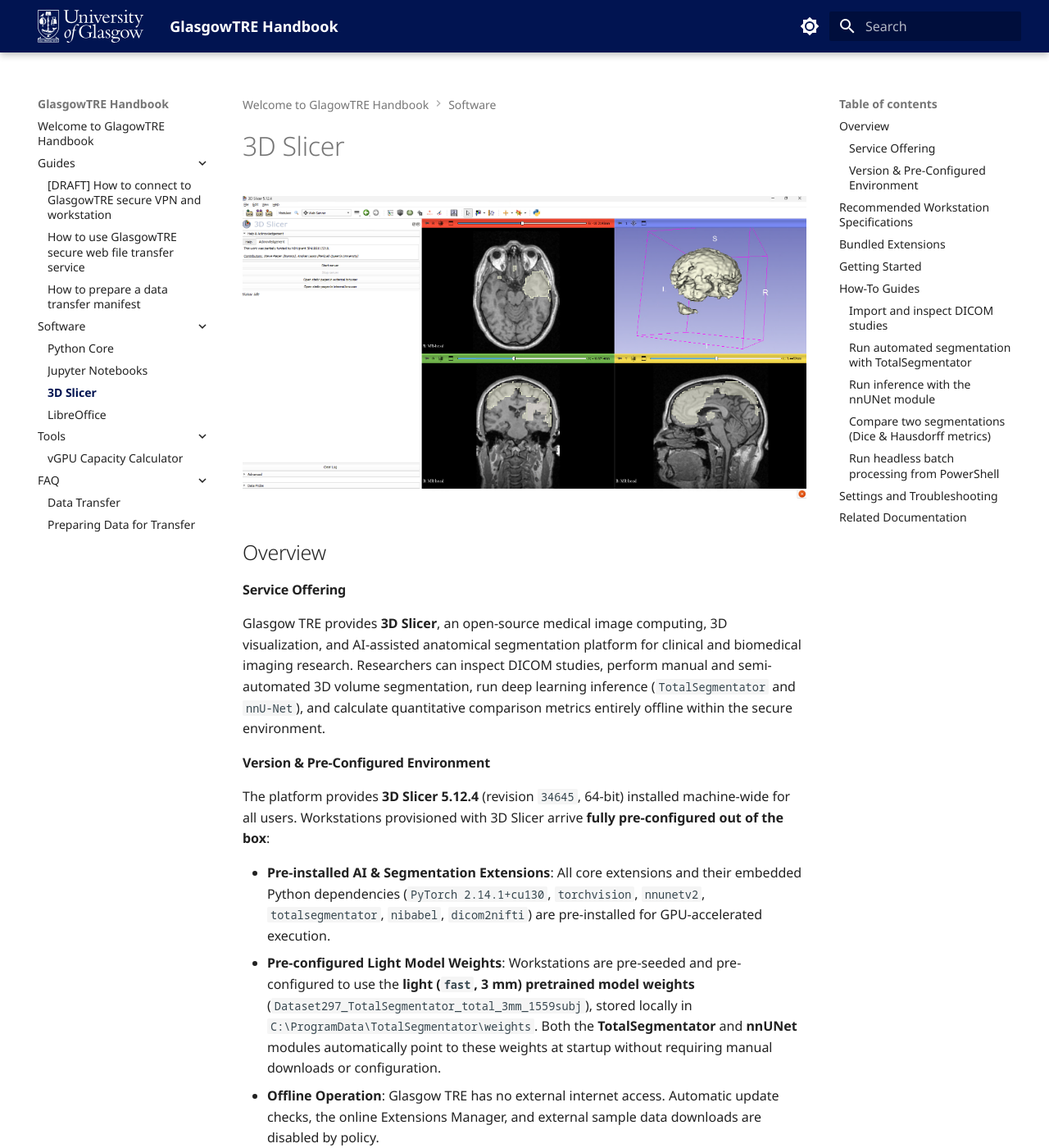
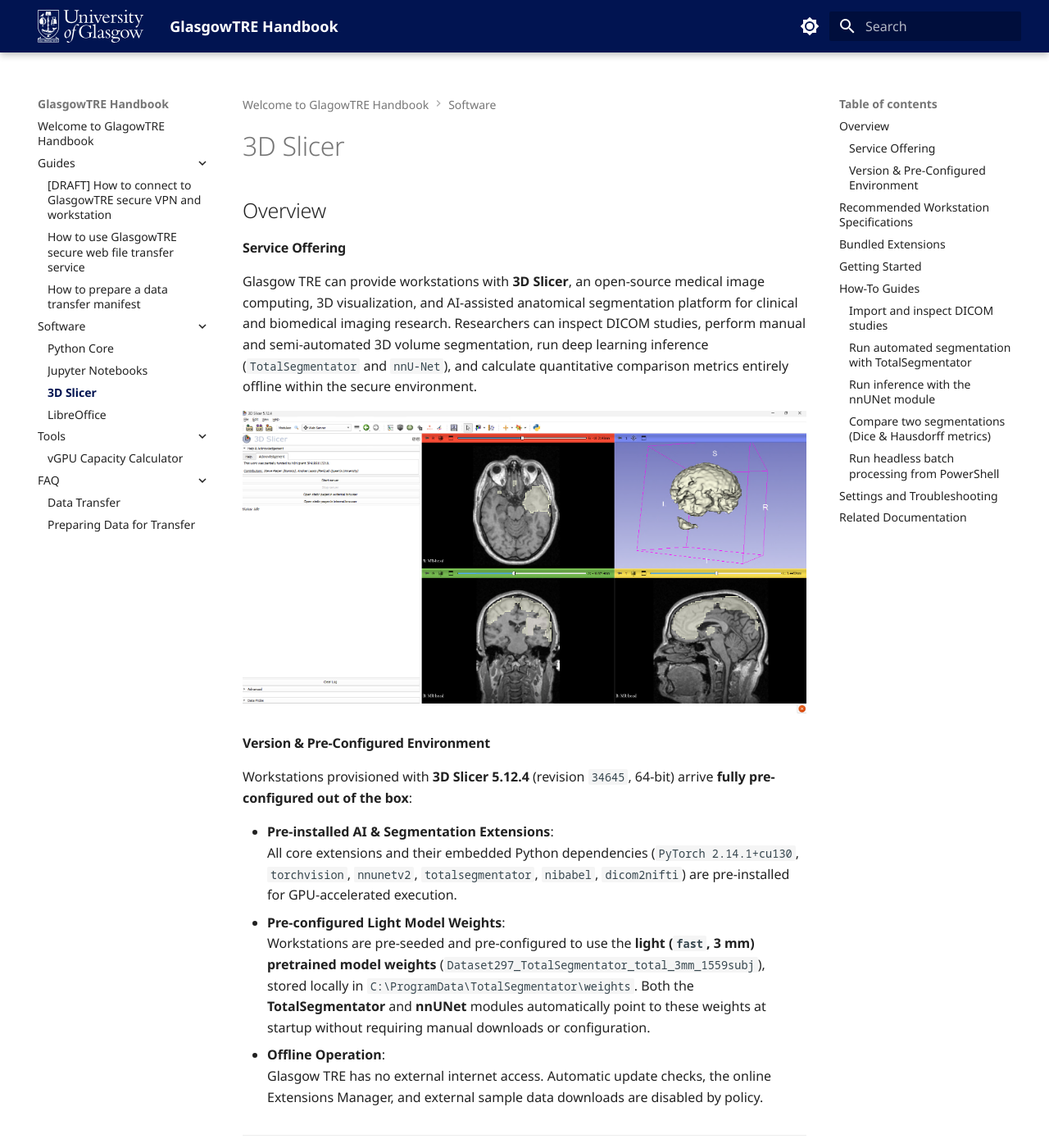
Before and after one commit to glasgowtre/glasgowtre.github.io, an MkDocs documentation site: the page built from docs/software/slicer.md, in a window 1280 px wide and 1400 px high. Shown: the whole window at 82% size. Built offline with MkDocs 1.6.1 and Material for MkDocs 9.7.7, drawn with Linux system fonts in a browser that asks for light colours; some of the changed text lies outside the part shown.

Commit message:
docs(software): refine 3D Slicer layout and add extension catalog links

```diff
--- a/Taskfile.yml
+++ b/Taskfile.yml
@@ -18,6 +18,8 @@
 
 tasks:
   proj/init:
+    aliases:
+      - init
     desc: Initialize the project
     cmds:
       - '{{.UV_BIN}} tool install {{.UV_WITHS}} {{.UV_TOOL_ID}} --force'
--- a/docs/software/slicer.md
+++ b/docs/software/slicer.md
@@ -4,21 +4,27 @@
 
 # 3D Slicer
 
-![3D Slicer](../images/3dslicer/3dslicer-1.png)
+
 
 ## Overview
 
 #### Service Offering
 
-Glasgow TRE provides **3D Slicer**, an open-source medical image computing, 3D visualization, and AI-assisted anatomical segmentation platform for clinical and biomedical imaging research. Researchers can inspect DICOM studies, perform manual and semi-automated 3D volume segmentation, run deep learning inference (`TotalSegmentator` and `nnU-Net`), and calculate quantitative comparison metrics entirely offline within the secure environment.
+Glasgow TRE can provide workstations with **3D Slicer**, an open-source medical image computing, 3D visualization, and AI-assisted anatomical segmentation platform for clinical and biomedical imaging research. Researchers can inspect DICOM studies, perform manual and semi-automated 3D volume segmentation, run deep learning inference (`TotalSegmentator` and `nnU-Net`), and calculate quantitative comparison metrics entirely offline within the secure environment.
+
+![3D Slicer](../images/3dslicer/3dslicer-1.png)
 
 #### Version & Pre-Configured Environment
 
-The platform provides **3D Slicer 5.12.4** (revision `34645`, 64-bit) installed machine-wide for all users. Workstations provisioned with 3D Slicer arrive **fully pre-configured out of the box**:
+Workstations provisioned with **3D Slicer 5.12.4** (revision `34645`, 64-bit) arrive **fully pre-configured out of the box**:
 
-- **Pre-installed AI & Segmentation Extensions**: All core extensions and their embedded Python dependencies (`PyTorch 2.14.1+cu130`, `torchvision`, `nnunetv2`, `totalsegmentator`, `nibabel`, `dicom2nifti`) are pre-installed for GPU-accelerated execution.
-- **Pre-configured Light Model Weights**: Workstations are pre-seeded and pre-configured to use the **light (`fast`, 3 mm) pretrained model weights** (`Dataset297_TotalSegmentator_total_3mm_1559subj`), stored locally in `C:\ProgramData\TotalSegmentator\weights`. Both the **TotalSegmentator** and **nnUNet** modules automatically point to these weights at startup without requiring manual downloads or configuration.
-- **Offline Operation**: Glasgow TRE has no external internet access. Automatic update checks, the online Extensions Manager, and external sample data downloads are disabled by policy.
+- **Pre-installed AI & Segmentation Extensions**:<br>
+    All core extensions and their embedded Python dependencies (`PyTorch 2.14.1+cu130`, `torchvision`, `nnunetv2`, `totalsegmentator`, `nibabel`, `dicom2nifti`) are pre-installed for GPU-accelerated execution.
+- **Pre-configured Light Model Weights**:<br>
+    Workstations are pre-seeded and pre-configured to use the **light (`fast`, 3 mm) pretrained model weights** (`Dataset297_TotalSegmentator_total_3mm_1559subj`), stored locally in `C:\ProgramData\TotalSegmentator\weights`. Both the **TotalSegmentator** and **nnUNet** modules automatically point to these weights at startup without requiring manual downloads or configuration.
+
+- **Offline Operation**: <br>
+    Glasgow TRE has no external internet access. Automatic update checks, the online Extensions Manager, and external sample data downloads are disabled by policy.
 
 ---
 
@@ -43,13 +49,13 @@
 
 Every 3D Slicer workstation includes the following pre-installed extensions:
 
-1. **TotalSegmentator** — Automated whole-body CT and MRI anatomical structure segmentation powered by `nnU-Net`. Pre-configured with offline light (`3 mm`) weights in `C:\ProgramData\TotalSegmentator\weights` via the `TOTALSEG_WEIGHTS_PATH` system environment variable.
-2. **NNUNet (`SlicerNNUNet`)** — Deep learning biomedical segmentation framework for running custom or pre-seeded `nnU-Net v2` models directly inside Slicer. Pre-configured at startup to point to `C:/ProgramData/TotalSegmentator/weights/Dataset297_TotalSegmentator_total_3mm_1559subj/nnUNetTrainer_4000epochs_NoMirroring__nnUNetPlans__3d_fullres` on `cuda` (`fold_0`).
-3. **PyTorch (`SlicerPyTorch`)** — Embedded PyTorch management utility paired with `torch==2.14.1+cu130` and `torchvision==0.29.1+cu130` for NVIDIA CUDA GPU acceleration.
-4. **SegmentEditorExtraEffects** — Additional interactive tools in the **Segment Editor** module, including *Surface Cut*, *Draw Tube*, *Fast Marching*, *Watershed*, and *Split Volume*.
-5. **MarkupsToModel** — Generates 3D surface models (`vtkPolyData`) from fiducial points, closed curves, and planes for surgical planning and anatomical region definition.
-6. **MONAILabel** — Interactive AI-assisted annotation and active learning client for connecting to local MONAI Label inference servers.
-7. **SegmentComparison (`SlicerRT`)** — Quantitative segmentation evaluation tools from the SlicerRT suite for computing **Dice Similarity Coefficient** and **Hausdorff Distance** metrics between ground-truth and predicted segmentations.
+1. **[TotalSegmentator](https://extensions.slicer.org/view/TotalSegmentator/35457/win/amd64)** — Automated whole-body CT and MRI anatomical structure segmentation powered by `nnU-Net`. Pre-configured with offline light (`3 mm`) weights in `C:\ProgramData\TotalSegmentator\weights` via the `TOTALSEG_WEIGHTS_PATH` system environment variable.
+2. **[NNUNet](https://extensions.slicer.org/view/NNUNet/35457/win/amd64) (`SlicerNNUNet`)** — Deep learning biomedical segmentation framework for running custom or pre-seeded `nnU-Net v2` models directly inside Slicer. Pre-configured at startup to point to `C:/ProgramData/TotalSegmentator/weights/Dataset297_TotalSegmentator_total_3mm_1559subj/nnUNetTrainer_4000epochs_NoMirroring__nnUNetPlans__3d_fullres` on `cuda` (`fold_0`).
+3. **[PyTorch](https://extensions.slicer.org/view/PyTorch/35457/win/amd64) (`SlicerPyTorch`)** — Embedded PyTorch management utility paired with `torch==2.14.1+cu130` and `torchvision==0.29.1+cu130` for NVIDIA CUDA GPU acceleration.
+4. **[SegmentEditorExtraEffects](https://extensions.slicer.org/view/SegmentEditorExtraEffects/35457/win/amd64)** — Additional interactive tools in the **Segment Editor** module, including *Surface Cut*, *Draw Tube*, *Fast Marching*, *Watershed*, and *Split Volume*.
+5. **[MarkupsToModel](https://extensions.slicer.org/view/MarkupsToModel/35457/win/amd64)** — Generates 3D surface models (`vtkPolyData`) from fiducial points, closed curves, and planes for surgical planning and anatomical region definition.
+6. **[MONAILabel](https://extensions.slicer.org/view/MONAILabel/35457/win/amd64)** — Interactive AI-assisted annotation and active learning client for connecting to local MONAI Label inference servers.
+7. **[SegmentComparison](https://extensions.slicer.org/view/SlicerRT/35457/win/amd64) (`SlicerRT`)** — Quantitative segmentation evaluation tools from the SlicerRT suite for computing **Dice Similarity Coefficient** and **Hausdorff Distance** metrics between ground-truth and predicted segmentations.
 
 ---
 
@@ -118,9 +124,12 @@
 
 ## Settings and Troubleshooting
 
-- **Settings roam across workstations**: Your module preferences and UI settings in `%APPDATA%\slicer.org` follow your user profile, while large pretrained weights (`C:\ProgramData\TotalSegmentator\weights`) and the DICOM SQLite database (`%LOCALAPPDATA%`) stay on fast local storage.
-- **Out of GPU memory (`CUDA out of memory`)**: Close unused 3D views, enable the **Fast (3mm)** option in TotalSegmentator, or request an **8 GB+ vGPU** profile if running full-resolution (`1.5 mm`) segmentations.
-- **Need an additional extension or pretrained model?** Because workstations operate offline, extensions and Python wheels cannot be installed from the internet. Contact the helpdesk at [tre@glasgow.com](mailto:tre@glasgow.com?subject=3D%20Slicer%20Extension%20Request) to request staging a new extension or model weight archive on the internal mirror.
+- **Settings roam across workstations**: <br>
+Your module preferences and UI settings in `%APPDATA%\slicer.org` follow your user profile, while large pretrained weights (`C:\ProgramData\TotalSegmentator\weights`) and the DICOM SQLite database (`%LOCALAPPDATA%`) stay on fast local storage.
+- **Out of GPU memory (`CUDA out of memory`)**:<br>
+ Close unused 3D views, enable the **Fast (3mm)** option in TotalSegmentator, or request an **8 GB+ vGPU** profile if running full-resolution (`1.5 mm`) segmentations.
+- **Need an additional extension or pretrained model?**<br>
+ Because workstations operate offline, extensions and Python wheels cannot be installed from the internet. Contact the helpdesk at [tre@glasgow.com](mailto:tre@glasgow.com?subject=3D%20Slicer%20Extension%20Request) to request staging a new extension or model weight archive on the internal mirror.
 
 ---
 
```
